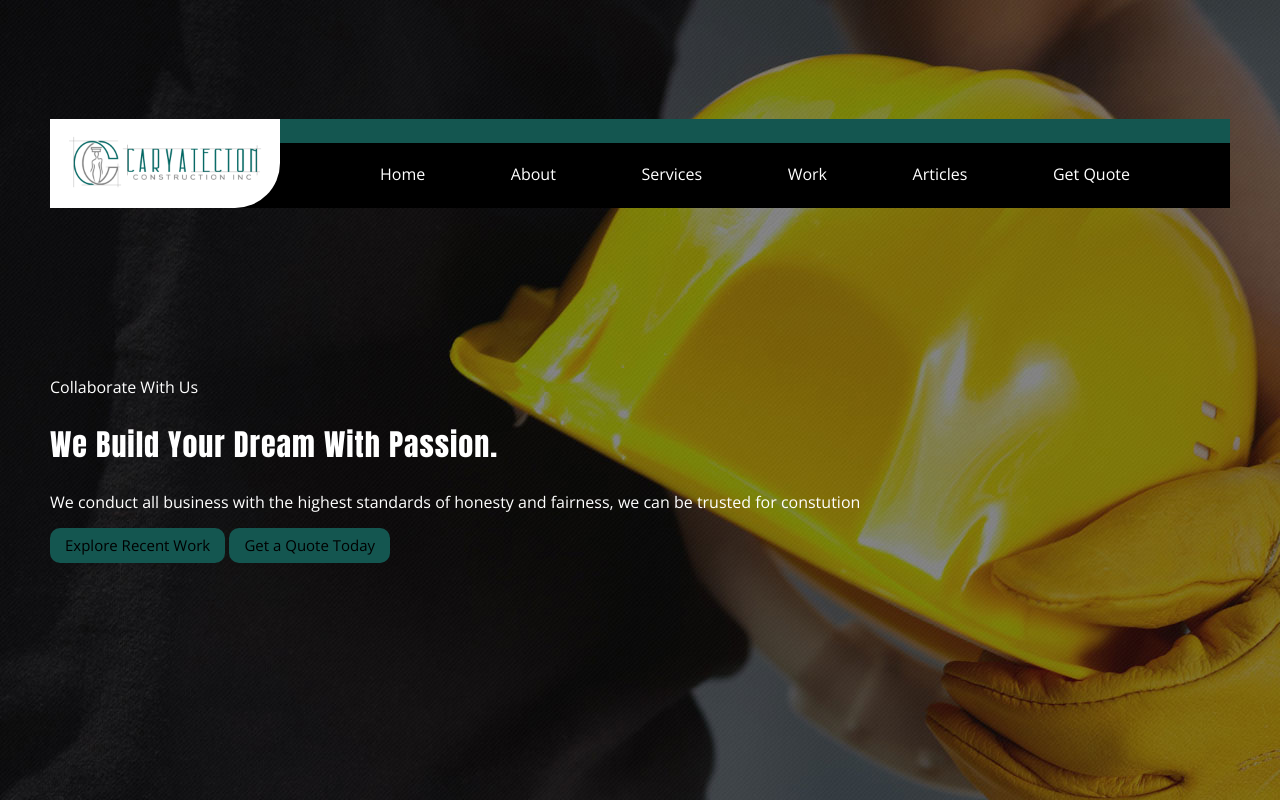
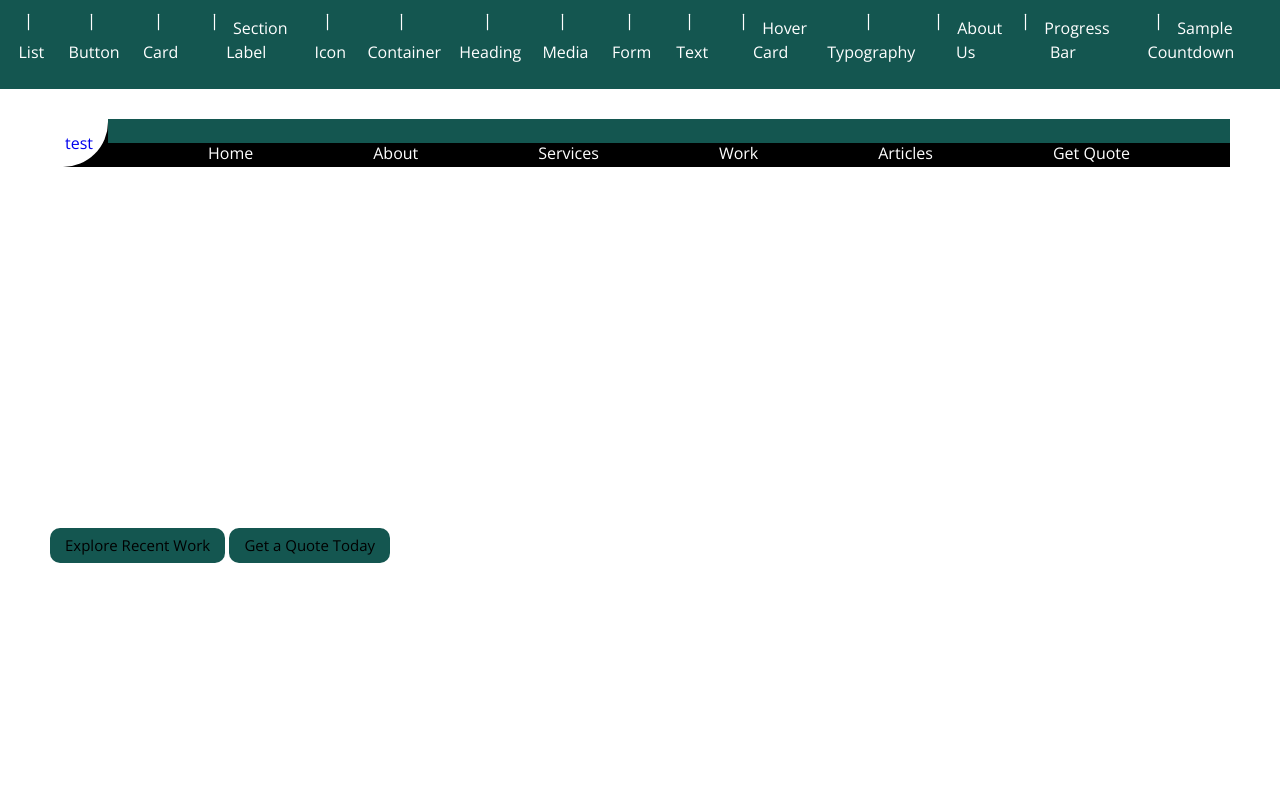
Before and after one commit to nrmndev/nrmndev-fw, a React (Vite) app: page /mainnavigation in a window 1280 px wide. Built offline with nearby package versions, Linux system fonts and the light colour scheme.

Commit message:
temporarily removed image sources

```diff
--- a/src/components/hero/HeroBanner.tsx
+++ b/src/components/hero/HeroBanner.tsx
@@ -1,9 +1,9 @@
 import { Button } from "@uiComponents";
-import heroBanner from "../../assets/hero_banner.jpg";
+//import heroBanner from "../../assets/hero_banner.jpg";
 
 const HeroBanner = () => {
   return (
-    <div style={{ background: `url(${heroBanner}` }} className="hero-wrapper">
+    <div style={{ background: `url()` }} className="hero-wrapper">
       <div className="hero-content">
         <p>Collaborate With Us</p>
         <h2>We Build Your Dream With Passion.</h2>
--- a/src/components/mainNavigation/Logo.tsx
+++ b/src/components/mainNavigation/Logo.tsx
@@ -1,11 +1,11 @@
 import { Link } from "react-router-dom";
-import logo from "../../assets/caryatecton-logo.png";
+//import logo from "../../assets/caryatecton-logo.png";
 
 const Logo = () => {
   return (
     <div className="logo-wrapper">
       <Link to="/mainnavigation" className="logo">
-        <img src={logo} alt="caryatecton logo" />
+        {/* <img src={} alt="caryatecton logo" /> */}test
       </Link>
     </div>
   );
```
Also changed, not shown: 1 other file (tests, documents, lock files or other folders).
